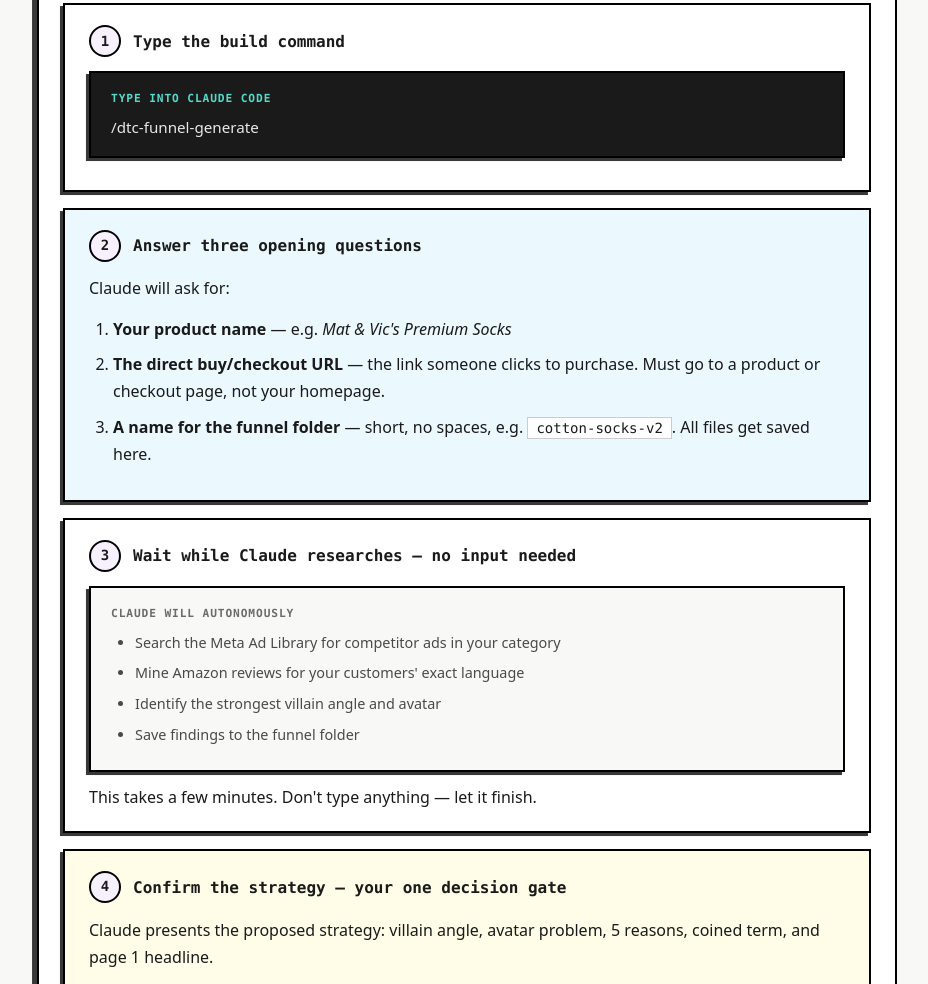
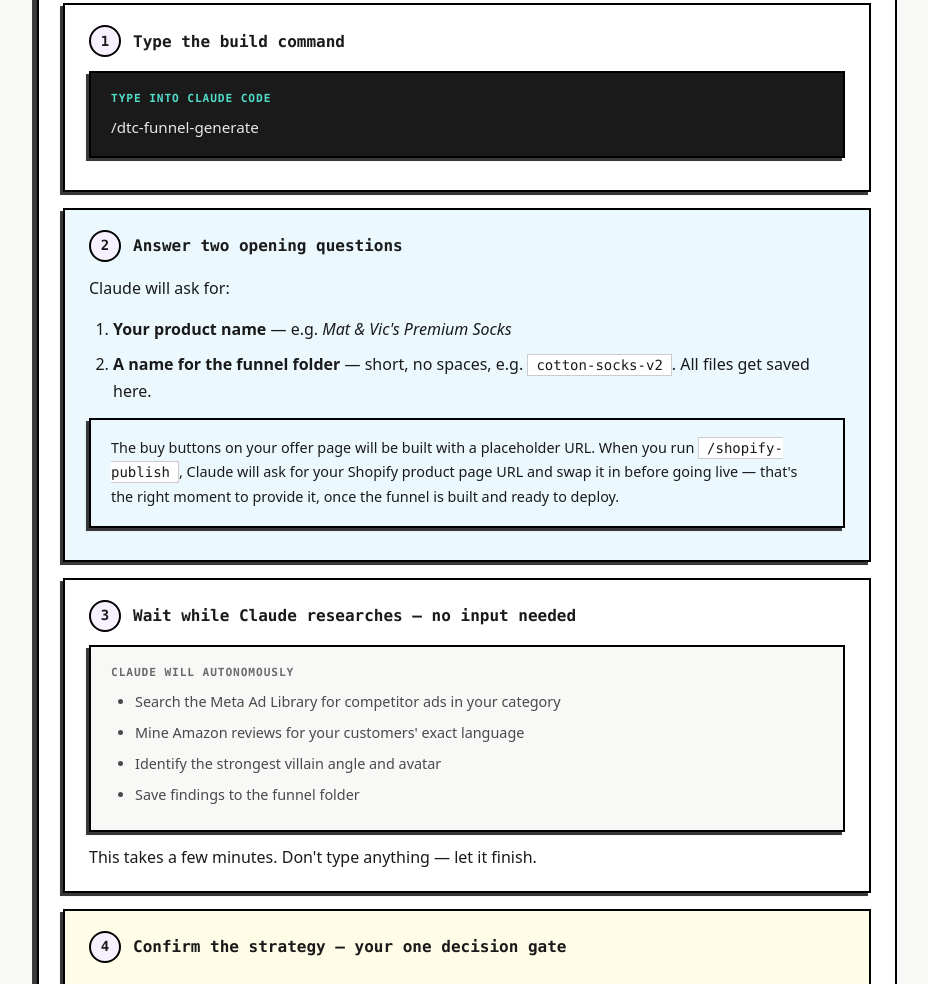
Before and after one commit to theprompted/matandvics-funnel, a plain HTML site: page index.html in a window 1280 px wide. Shown: the part 11016-12000 px from the top of the page, without its empty margins (173-1101 px from the left). Drawn offline with Linux system fonts and the light colour scheme.

Commit message:
Guide: two questions at build, product URL asked at publish

```diff
--- a/index.html
+++ b/index.html
@@ -844,14 +844,16 @@ I like c01, c04, and c07. Regenerate c02 and c09 with a tighter crop and more co
       <div class="step-card step-card-blue">
         <div class="step-header">
           <span class="num-badge track2">2</span>
-          <span class="step-title">Answer three opening questions</span>
+          <span class="step-title">Answer two opening questions</span>
         </div>
         <p>Claude will ask for:</p>
         <ol>
           <li><strong>Your product name</strong> — e.g. <em>Mat &amp; Vic's Premium Socks</em></li>
-          <li><strong>The direct buy/checkout URL</strong> — the link someone clicks to purchase. Must go to a product or checkout page, not your homepage.</li>
           <li><strong>A name for the funnel folder</strong> — short, no spaces, e.g. <code>cotton-socks-v2</code>. All files get saved here.</li>
         </ol>
+        <div class="info-box" style="margin-top:0.75rem;">
+          The buy buttons on your offer page will be built with a placeholder URL. When you run <code>/shopify-publish</code>, Claude will ask for your Shopify product page URL and swap it in before going live — that's the right moment to provide it, once the funnel is built and ready to deploy.
+        </div>
       </div>
 
       <div class="step-card step-card-white">
```
